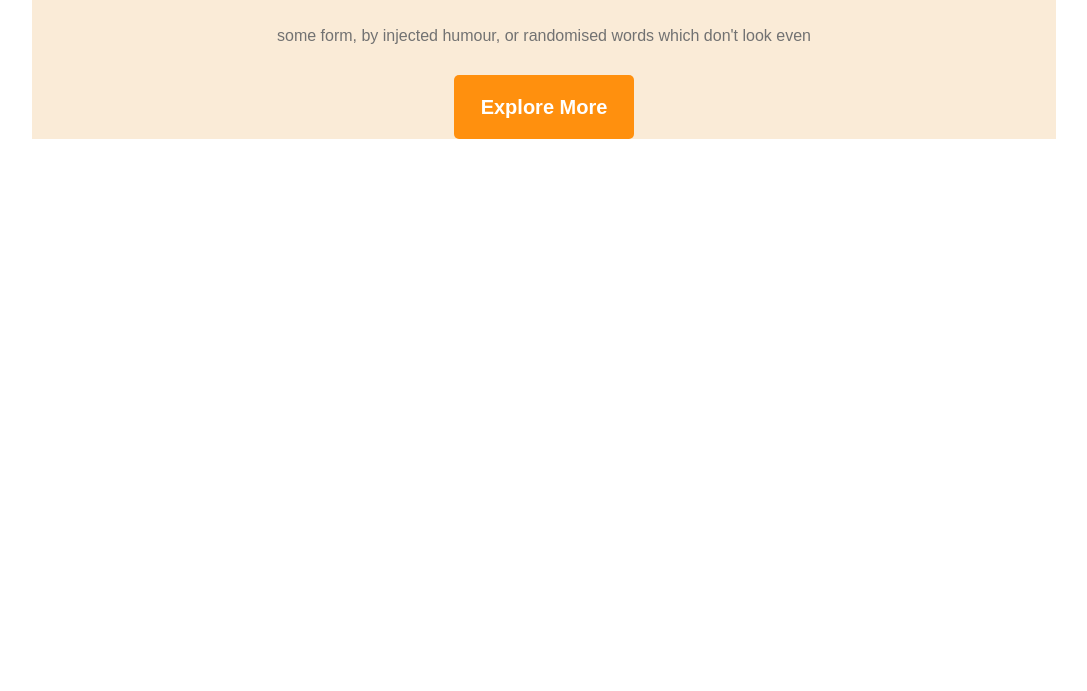
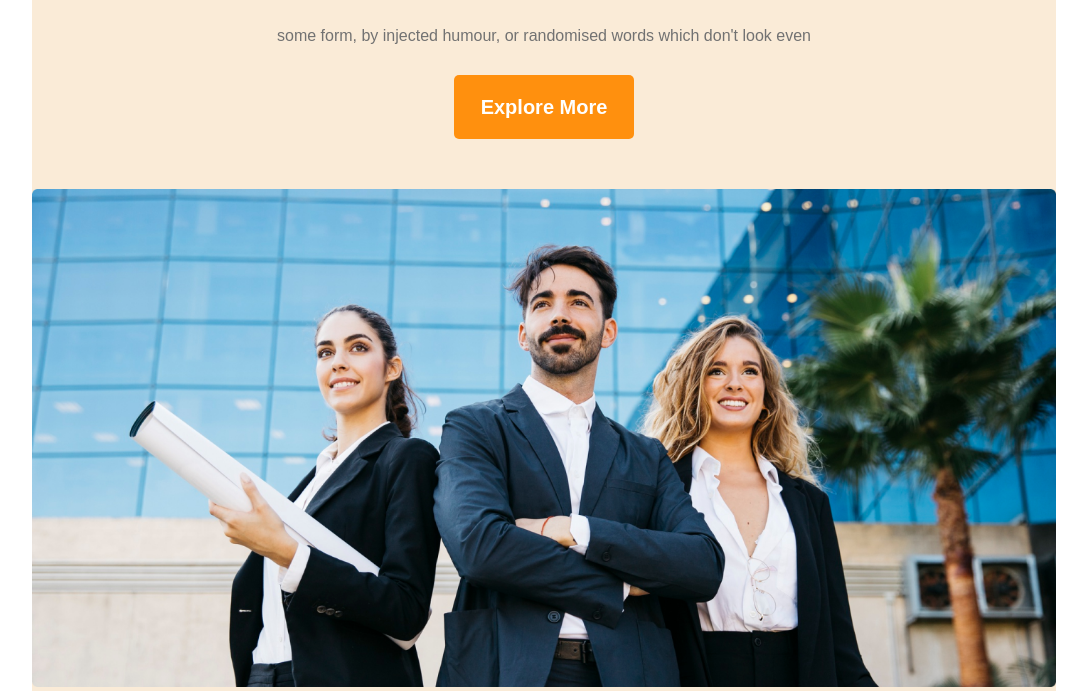
Before and after one commit to akilmolla/assinmean-architets, a plain HTML site: page index.html in a window 1280 px wide. Shown: the part 401-1092 px from the top of the page, without its empty margins (96-1183 px from the left). Before the commit the page ends 800 px from the top, so only its background shows below. Drawn offline with Linux system fonts and the light colour scheme.

Commit message:
full header

```diff
--- a/index.html
+++ b/index.html
@@ -54,6 +54,9 @@
                 <button class="btn-primary">Explore More
                 </button>
             </div>
+            <div class="images-banner">
+                    <img src="./images/banner.png" alt="">
+            </div>
 
         </section>
     </header>
--- a/style/acrhictic.css
+++ b/style/acrhictic.css
@@ -90,5 +90,14 @@ a {
     background: #FF900E;
     border-radius: 5px;
     border: 0;
+    margin-bottom: 50px;
 
 }
+
+/* ---------------------
+ banner imeges area
+-------------------- */
+.images-banner>img {
+     width: 100%;
+    height: 100%;
+}
```
